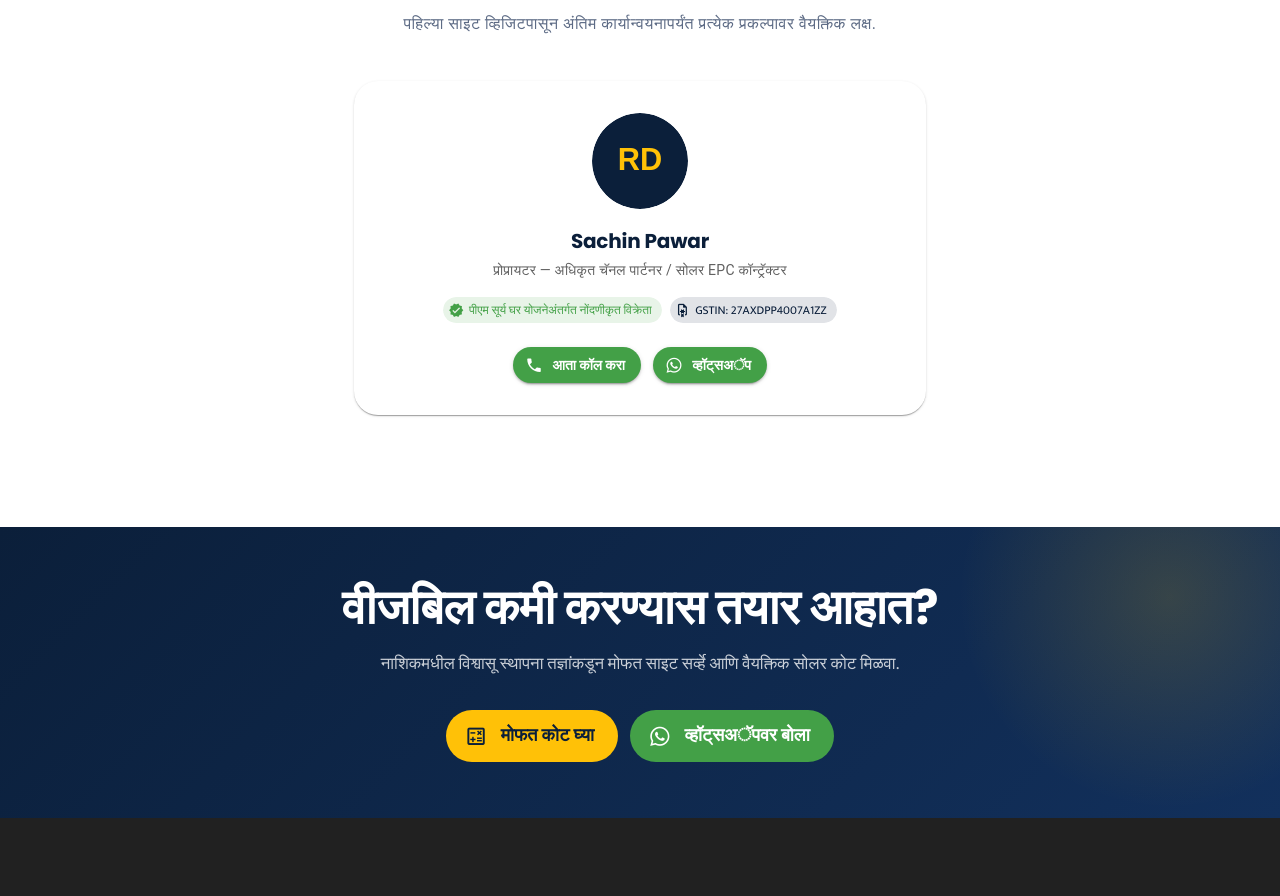
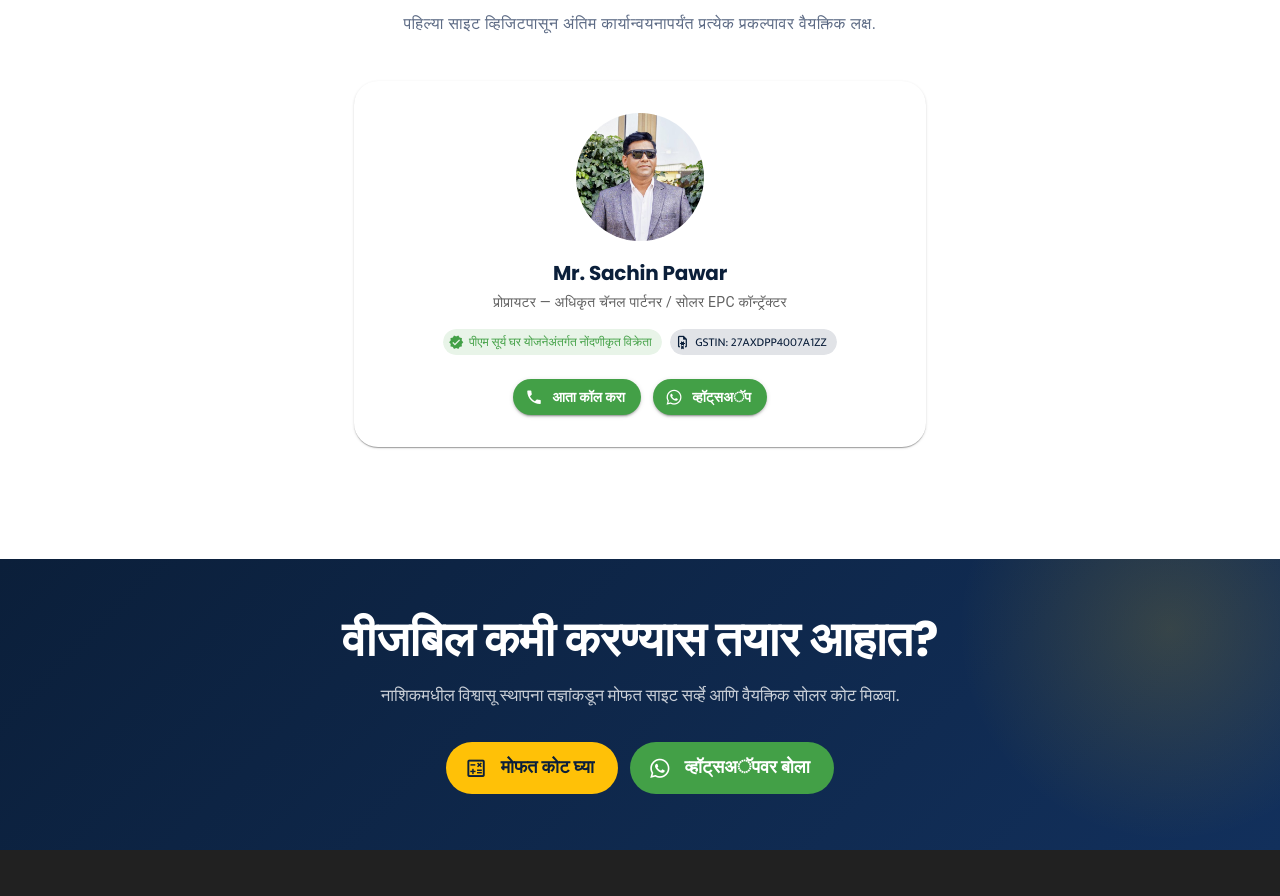
Before and after one commit to netSpidey/solar-website-claude, a Nuxt app: page /about in a window 1280 px wide. Shown: the part 2118-3014 px from the top of the page. Built offline with nearby package versions, Linux system fonts and the light colour scheme; a web font is replaced by a local one.

Commit message:
sachin photo added

```diff
--- a/data/nav.ts
+++ b/data/nav.ts
@@ -1,7 +1,7 @@
 export const companyInfo = {
   name: 'S.P. Enterprises, Nashik Solar',
   tagline: 'Surya Ki Shakti, Ghar Ki Bachat.',
-  proprietor: 'Sachin Pawar',
+  proprietor: 'Mr. Sachin Pawar',
   phone: '+91 78876 72707',
   phoneDisplay: '+91 78876 72707',
   whatsapp: '917887672707',
--- a/pages/about.vue
+++ b/pages/about.vue
@@ -64,9 +64,8 @@
         <v-row class="mt-8" justify="center">
           <v-col cols="12" sm="8" md="6">
             <v-card class="text-center pa-8" elevation="1" rounded="xl">
-              <!-- TODO: replace placeholder avatar with a real photo of the proprietor -->
-              <v-avatar size="96" class="mb-4">
-                <v-img src="/assets/images/testimonials/avatar-1.svg" :alt="companyInfo.proprietor" />
+              <v-avatar size="128" class="mb-4">
+                <v-img src="/assets/images/about/proprietor.jpg" :alt="companyInfo.proprietor" cover />
               </v-avatar>
               <h3 class="text-h6 font-weight-bold" style="color: #0B1F3A">{{ companyInfo.proprietor }}</h3>
               <p class="text-body-2 mt-1 mb-4" style="color: #616161">{{ t('pages.about.proprietorRole') }}</p>
```
Also changed, not shown: public/assets/images/about/proprietor.jpg (added).
